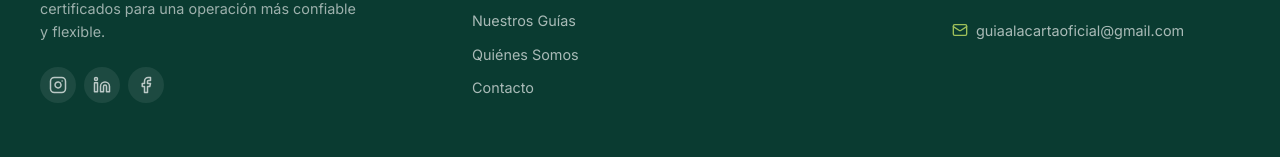
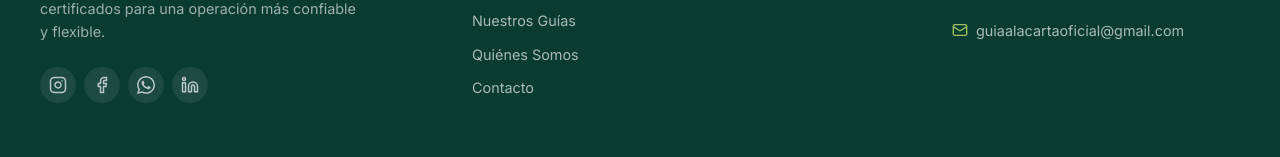
Before and after one commit to guiaalacartaoficial/guia-a-la-carta-web, a React (Vite) app: page /reservar in a window 1280 px wide. Shown: the part 2026-2183 px from the top of the page. Built offline with nearby package versions, Linux system fonts and the light colour scheme; no server answers.

Commit message:
Añadir icono WhatsApp y reordenar redes sociales en footer

```diff
--- a/src/components/Footer.jsx
+++ b/src/components/Footer.jsx
@@ -22,11 +22,17 @@ const Footer = () => {
             <a href="https://www.instagram.com/guiaalacartaoficial/" target="_blank" rel="noreferrer" aria-label="Instagram">
               <Instagram size={18} />
             </a>
+            <a href="https://www.facebook.com/guiaalacartaoficial/" target="_blank" rel="noreferrer" aria-label="Facebook">
+              <Facebook size={18} />
+            </a>
+            <a href="https://wa.me/56956048293?text=Hola%2C%20quisiera%20m%C3%A1s%20informaci%C3%B3n" target="_blank" rel="noreferrer" aria-label="WhatsApp">
+              {/* WhatsApp SVG */}
+              <svg width="18" height="18" viewBox="0 0 24 24" fill="currentColor" xmlns="http://www.w3.org/2000/svg">
+                <path d="M17.472 14.382c-.297-.149-1.758-.867-2.03-.967-.273-.099-.471-.148-.67.15-.197.297-.767.966-.94 1.164-.173.199-.347.223-.644.075-.297-.15-1.255-.463-2.39-1.475-.883-.788-1.48-1.761-1.653-2.059-.173-.297-.018-.458.13-.606.134-.133.298-.347.446-.52.149-.174.198-.298.298-.497.099-.198.05-.371-.025-.52-.075-.149-.669-1.612-.916-2.207-.242-.579-.487-.5-.669-.51-.173-.008-.371-.01-.57-.01-.198 0-.52.074-.792.372-.272.297-1.04 1.016-1.04 2.479 0 1.462 1.065 2.875 1.213 3.074.149.198 2.096 3.2 5.077 4.487.709.306 1.262.489 1.694.625.712.227 1.36.195 1.871.118.571-.085 1.758-.719 2.006-1.413.248-.694.248-1.289.173-1.413-.074-.124-.272-.198-.57-.347m-5.421 7.403h-.004a9.87 9.87 0 01-5.031-1.378l-.361-.214-3.741.982.998-3.648-.235-.374a9.86 9.86 0 01-1.51-5.26c.001-5.45 4.436-9.884 9.888-9.884 2.64 0 5.122 1.03 6.988 2.898a9.825 9.825 0 012.893 6.994c-.003 5.45-4.437 9.884-9.885 9.884m8.413-18.297A11.815 11.815 0 0012.05 0C5.495 0 .16 5.335.157 11.892c0 2.096.547 4.142 1.588 5.945L.057 24l6.305-1.654a11.882 11.882 0 005.683 1.448h.005c6.554 0 11.89-5.335 11.893-11.893a11.821 11.821 0 00-3.48-8.413Z"/>
+              </svg>
+            </a>
             <a href="https://www.linkedin.com/in/gu%C3%ADa-a-la-carta-7645382a8/" target="_blank" rel="noreferrer" aria-label="LinkedIn">
               <Linkedin size={18} />
-            </a>
-            <a href="https://www.facebook.com/guiaalacartaoficial/" target="_blank" rel="noreferrer" aria-label="Facebook">
-              <Facebook size={18} />
             </a>
           </div>
         </div>
```
